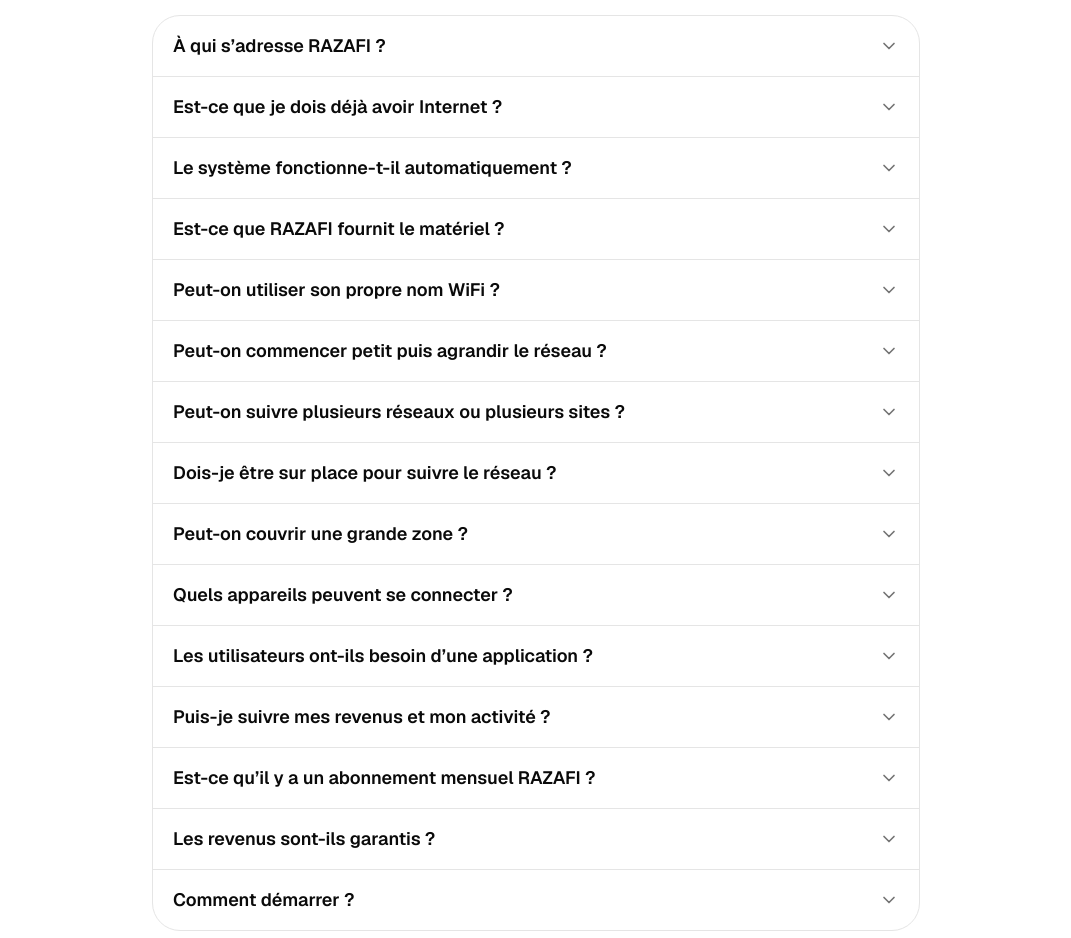
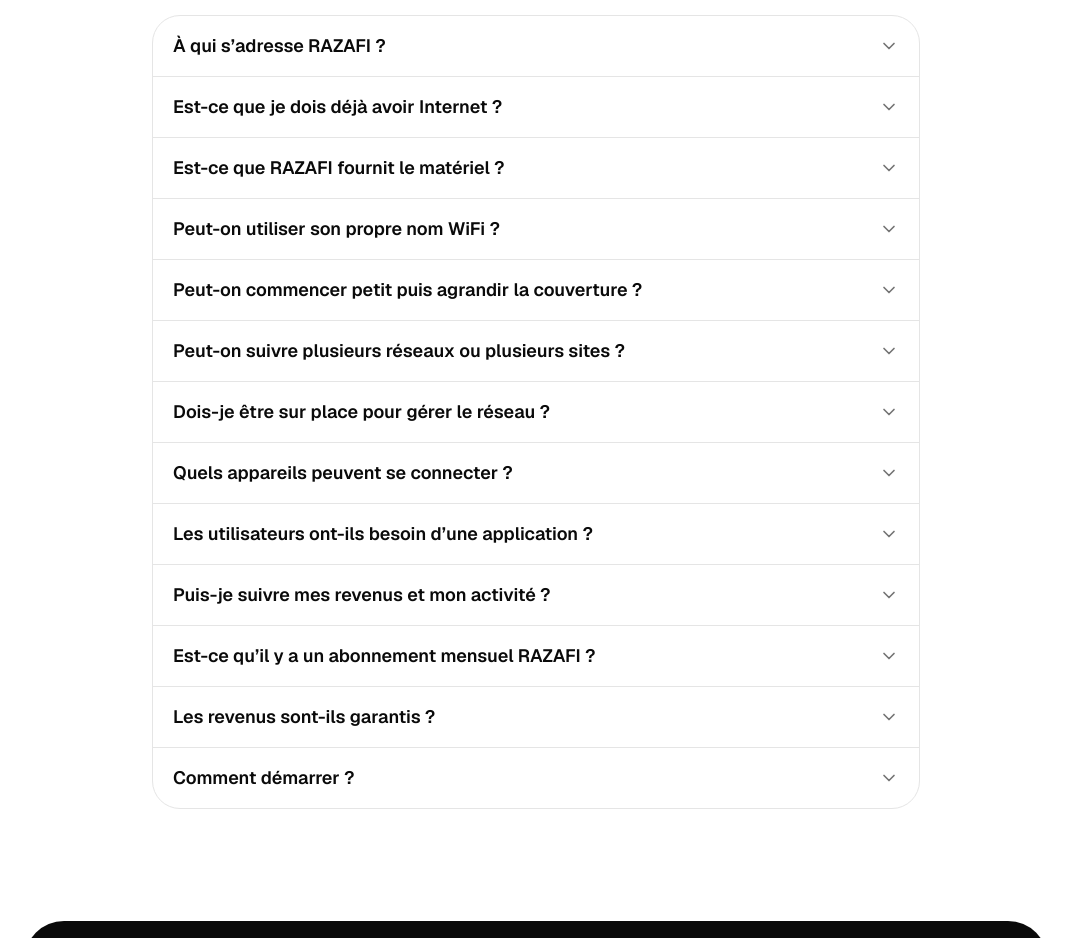
Before and after one commit to Razafisosthene/razafi-website, a Next.js app: page / in a window 1280 px wide. Shown: the part 4000-4938 px from the top of the page, without its empty margins (104-1175 px from the left). Built offline with nearby package versions, Linux system fonts and the light colour scheme.

Commit message:
éliminer 2 questions

```diff
--- a/src/app/page.tsx
+++ b/src/app/page.tsx
@@ -51,10 +51,6 @@
     a: "Oui. RAZAFI transforme votre connexion existante en réseau WiFi prêt à être partagé.",
   },
   {
-    q: "Le système fonctionne-t-il automatiquement ?",
-    a: "Oui. Le réseau fonctionne automatiquement 24h/24 sans intervention humaine pendant que vous vous concentrez sur votre activité.",
-  },
-  {
     q: "Est-ce que RAZAFI fournit le matériel ?",
     a: "Oui. RAZAFI fournit et installe les équipements nécessaires selon votre projet, notamment les routeurs MikroTik et les points d’accès UniFi.",
   },
@@ -63,22 +59,18 @@
     a: "Oui. Vous pouvez personnaliser le nom du réseau selon votre activité, votre boutique, votre snack ou votre fokontany.",
   },
   {
-    q: "Peut-on commencer petit puis agrandir le réseau ?",
-    a: "Oui. Vous pouvez commencer avec une petite installation puis étendre progressivement votre couverture WiFi selon les besoins de votre zone.",
-  },
+  q: "Peut-on commencer petit puis agrandir la couverture ?",
+  a: "Oui. Vous pouvez commencer avec une petite installation puis étendre progressivement la couverture WiFi selon les besoins de votre zone, jusqu’à couvrir un fokontany ou une grande zone communautaire.",
+},
   {
     q: "Peut-on suivre plusieurs réseaux ou plusieurs sites ?",
     a: "Oui. La plateforme RAZAFI permet de suivre plusieurs réseaux WiFi et plusieurs sites depuis un seul tableau de bord.",
   },
   {
-    q: "Dois-je être sur place pour suivre le réseau ?",
-    a: "Non. Le système fonctionne automatiquement sans intervention humaine. Suivez les connexions, l’activité et les revenus à distance depuis votre téléphone.",
-  },
-  {
-    q: "Peut-on couvrir une grande zone ?",
-    a: "Oui. Avec plusieurs points d’accès WiFi, la couverture peut être étendue sur un fokontany, un espace public ou une grande zone communautaire.",
-  },
-  {
+  q: "Dois-je être sur place pour gérer le réseau ?",
+  a: "Non. Le réseau fonctionne automatiquement 24h/24 sans intervention humaine. Suivez les connexions, l’activité et les revenus à distance directement depuis votre téléphone.",
+},
+{
     q: "Quels appareils peuvent se connecter ?",
     a: "Les utilisateurs peuvent se connecter depuis leurs téléphones, tablettes ou ordinateurs tant qu’ils reçoivent le signal WiFi.",
   },
```
